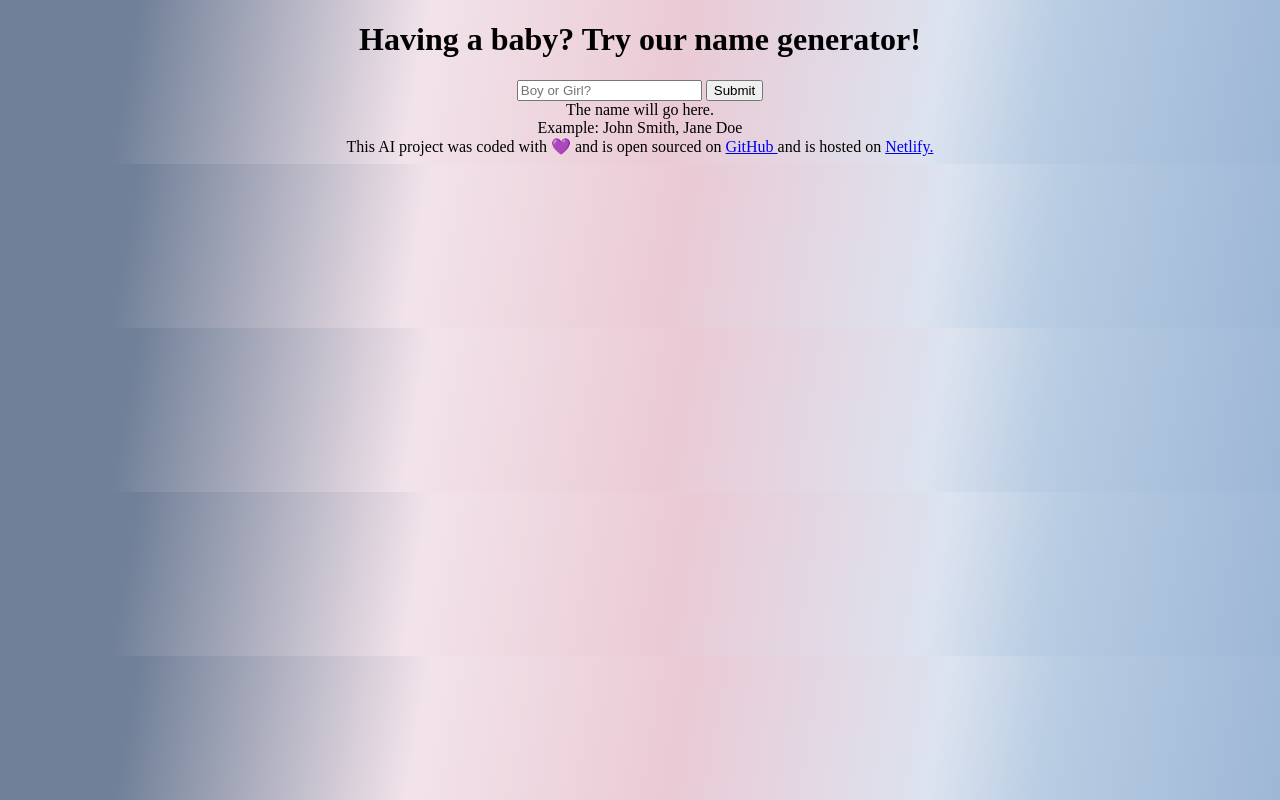
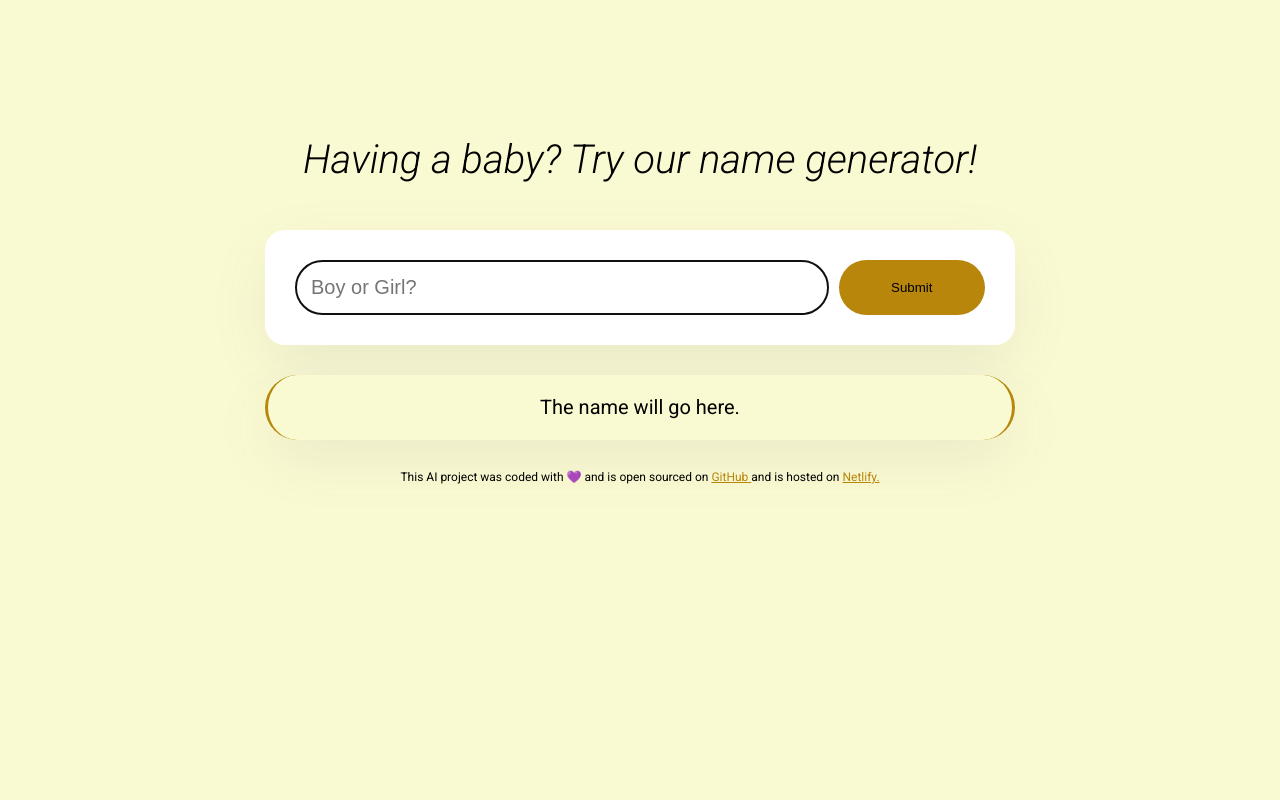
Before and after one commit to erinaviles83/baby-name-generator, a plain HTML site: page index.html in a window 1280 px wide. Drawn offline with Linux system fonts and the light colour scheme; a web font is replaced by a local one.

Commit message:
added styling to css

```diff
--- a/index.html
+++ b/index.html
@@ -4,27 +4,36 @@
     <meta charset="UTF-8">
     <meta name="viewport" content="width=device-width, initial-scale=1.0">
     <link rel="stylesheet" href="src/style.css" />
+    <link rel="preconnect" href="https://fonts.googleapis.com">
+<link rel="preconnect" href="https://fonts.gstatic.com" crossorigin>
+<link href="https://fonts.googleapis.com/css2?family=Dancing+Script:wght@400..700&family=Playfair+Display:ital,wght@0,400;0,500;0,700;0,800;1,400;1,600;1,700&family=Roboto:ital,wght@0,100;0,400;0,700;1,300;1,500&display=swap" rel="stylesheet">
     <title>Baby Names</title>
 </head>
 <body>
+    <div class="container">
     <header>
     <h1>Having a baby? Try our name generator!</h1>
 </header>
 
 <main>
     <form>
-        <input type="search" placeholder="Boy or Girl?">
-        <input type="submit" />
+        <input type="search"
+        placeholder="Boy or Girl?"
+        autofocus
+        autocomplete="off"
+        class="instructions"
+        />
+        <input type="submit" class="submit-button"/>
     </form>
-    <div>
+    <div class="poem">
         The name will go here.
-        <br/>
-        Example: John Smith, Jane Doe
+
     </div>
 </main>
 
     <footer> This AI project was coded with 💜 and is open sourced on <a href="https://github.com/erinaviles83/baby-name-generator" target="_blank">GitHub </a> and is hosted on <a href="https://regal-trifle-6eeded.netlify.app/" target="_blank">Netlify.</a>
     </footer>
+</div>
 
 
     <script src="src/index.js"></script>
--- a/src/style.css
+++ b/src/style.css
@@ -1,5 +1,74 @@
 body {
-    background: linear-gradient(99.6deg, rgb(112, 128, 152) 10.6%, rgb(242, 227, 234) 32.9%, rgb(234, 202, 213) 52.7%, rgb(220, 227, 239) 72.8%, rgb(185, 205, 227) 81.1%, rgb(154, 180, 212) 102.4%);
+    background: lightgoldenrodyellow;
+    font-family: "Roboto", sans-serif;
+}
+
+a {
+    color: darkgoldenrod;
+}
+
+h1 {
+    font-size: 40px;
+    line-height: 2;
     text-align: center;
+    font-weight: 300;
+    font-style: italic;
+}
+
+
+header {
+    margin-bottom: 30px;
+}
+
+form {
+    padding: 30px;
+    background-color: white;
+    border-radius: 20px;
+    display: flex;
+    box-shadow: 0px 20px 60px rgba(65,50,100,0.08);
+    margin-bottom: 30px;
+}
+
+.container {
+    margin: 120px auto;
+    max-width: 750px;
+}
+
+.instructions {
+    padding: 15px;
+    border: 1px solid darkgoldenrod;
+    width: 80%;
+    font-size: 20px;
+    border-radius: 50px;
+    line-height: 20px;
+    color: darkgray;
+}
+
+.submit-button {
+    margin-left: 10px;
+    background-color: darkgoldenrod;
+    border-radius: 40px;
+    padding: 15px 25px;
+    border: none;
+    width: 150px;
 
 }
+
+.poem {
+    font-size: 20px;
+    background-color: lightgoldenrodyellow;
+    padding: 20px;
+    line-height: 25px;
+    border-left: 3px solid darkgoldenrod;
+    border-right: 3px solid darkgoldenrod;
+    box-shadow: 0px 20px 60px rgba(65,50,100,0.08);
+    border-radius: 40px;
+    text-align: center;
+}
+
+footer {
+    text-align: center;
+    font-size: 12px;
+    margin-top: 30px;
+
+}
```
